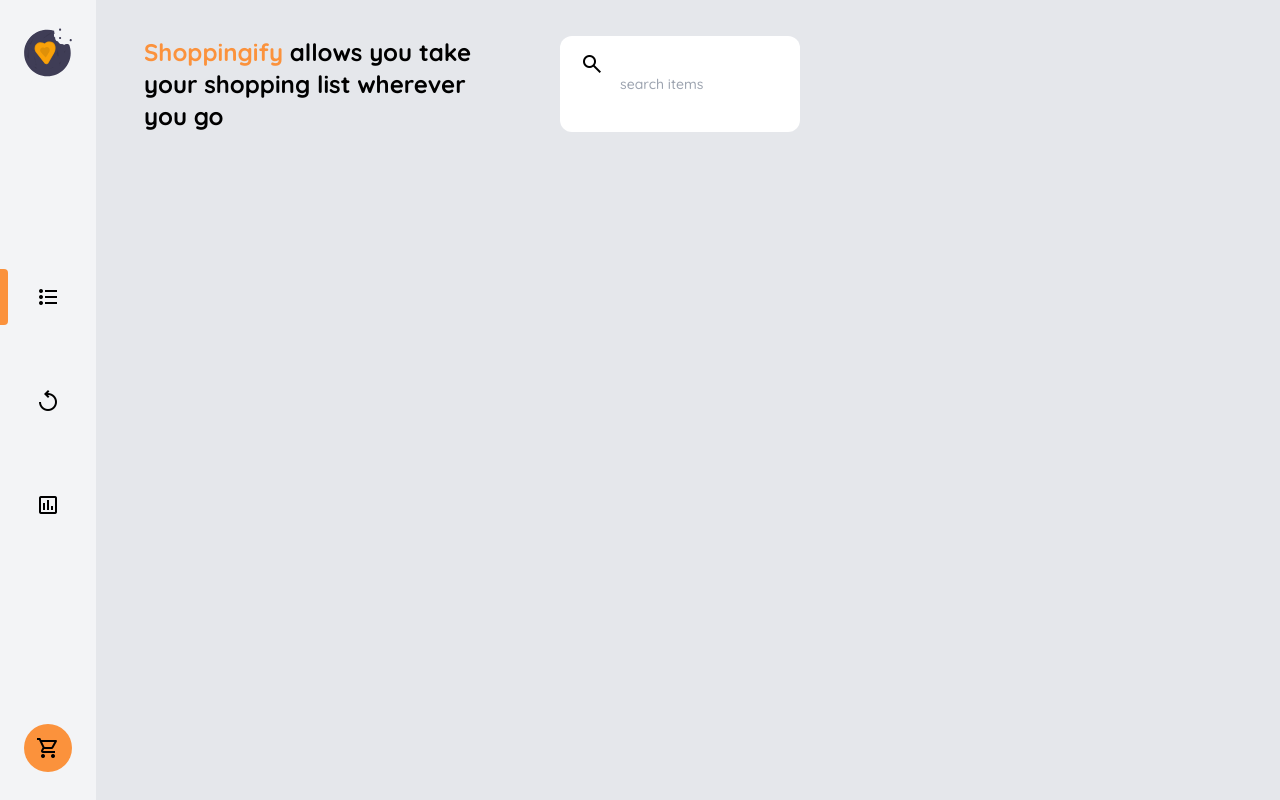
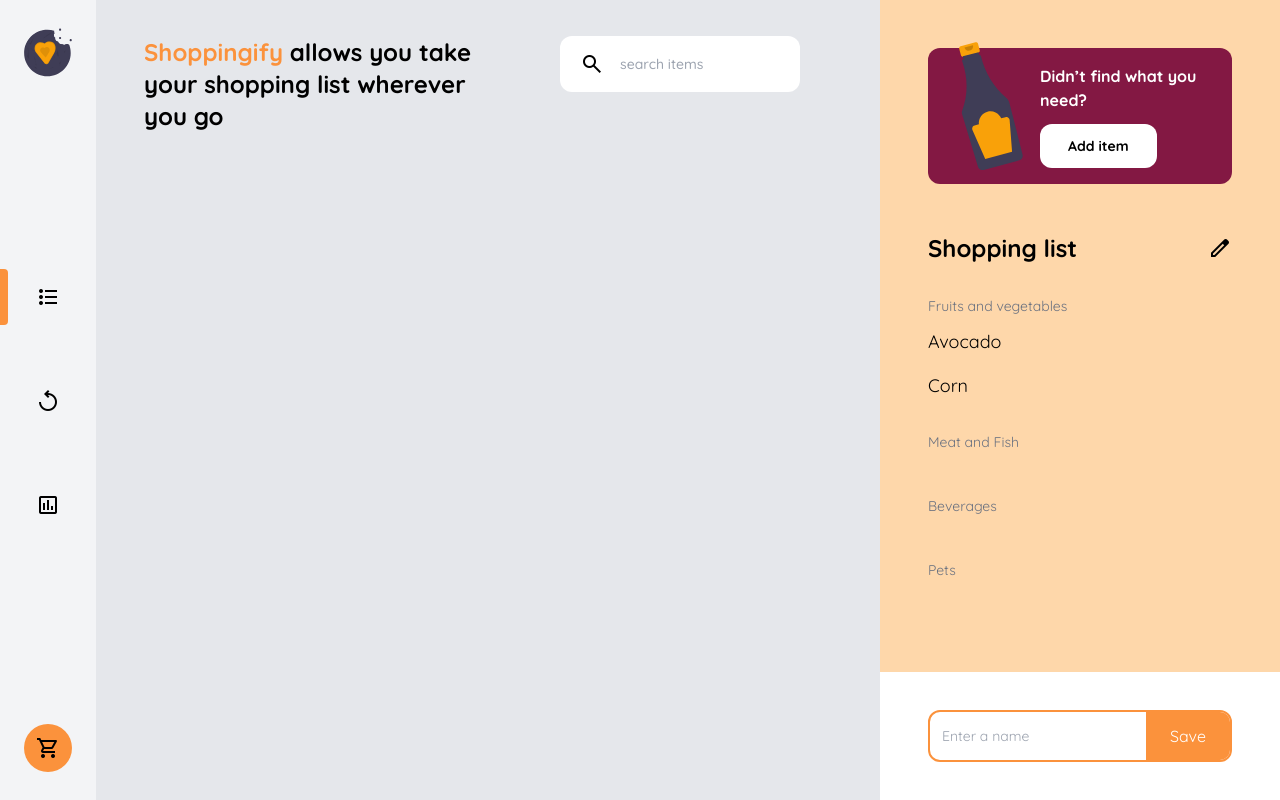
Before and after one commit to konradczarny02/Shoppingify, a React (Vite) app: page / in a window 1280 px wide. Built offline with nearby package versions, Linux system fonts and the light colour scheme.

Commit message:
feat: shopping list, list name input

```diff
--- a/src/App.tsx
+++ b/src/App.tsx
@@ -1,15 +1,18 @@
 import React from 'react';
 import { Layout } from './Layout';
 import { Header } from './components/Header';
+import { Sidebar } from './components/Sidebar';
 
 export const App = () => {
   return (
     <Layout>
-      <div className="w-full h-full pt-9 grid grid-cols-1 lg:grid-cols-[1fr_400px] gap-20">
-        <div className="h-full w-full px-3 lg:pl-12 lg:pr-0">
+      <div className="w-full h-full grid grid-cols-1 lg:grid-cols-[1fr_400px] gap-20">
+        <div className="h-full w-full pt-9 px-3 lg:pl-12 lg:pr-0">
           <Header />
         </div>
-        <div className="hidden lg:flex w-full h-full"></div>
+        <div className="hidden lg:flex w-full h-full">
+          <Sidebar />
+        </div>
       </div>
     </Layout>
   );
--- /dev/null
+++ b/src/components/AddItemBanner.tsx
@@ -0,0 +1,27 @@
+import React from 'react';
+
+export interface AddItemBanner {
+  onClick: () => void;
+}
+
+export const AddItemBanner = (props: AddItemBanner) => {
+  const { onClick } = props;
+  return (
+    <div className="w-full rounded-xl bg-pink-900 py-4 pr-5 pl-28 relative flex flex-col gap-3 items-start">
+      <img
+        src="/source.svg"
+        alt="sauce bottle"
+        className="absolute bottom-3 left-4"
+      />
+      <p className="text-white text-base font-bold">
+        Didn’t find what you need?
+      </p>
+      <button
+        onClick={onClick}
+        className="py-3 px-7 text-sm text-black bg-white border-none font-bold rounded-xl"
+      >
+        Add item
+      </button>
+    </div>
+  );
+};
--- /dev/null
+++ b/src/components/Category.tsx
@@ -0,0 +1,27 @@
+import React from 'react';
+
+export interface Item {
+  id: string;
+  name: string;
+}
+
+export interface CategoryProps {
+  label: string;
+  items: Item[];
+}
+
+export const Category = (props: CategoryProps) => {
+  const { label, items } = props;
+  return (
+    <div>
+      <h5 className="text-gray-500 mb-3 text-sm">{label}</h5>
+      <ul className="flex flex-col gap-4">
+        {items.map((item) => (
+          <li key={item.id} className="text-lg">
+            {item.name}
+          </li>
+        ))}
+      </ul>
+    </div>
+  );
+};
--- a/src/components/Header.tsx
+++ b/src/components/Header.tsx
@@ -13,7 +13,7 @@ export const Header = () => {
     debouncedSearch(e.currentTarget.value);
 
   return (
-    <div className="flex gap-16 justify-center lg:justify-items-start">
+    <div className="flex gap-16 justify-center items-start lg:justify-items-start">
       <Heading />
       <Search onChange={handleSearch} />
     </div>
--- /dev/null
+++ b/src/components/ListNameInput.tsx
@@ -0,0 +1,28 @@
+import React from 'react';
+
+export interface ListNameInputProps {
+  onSave: (value: string) => void;
+}
+
+export const ListNameInput = (props: ListNameInputProps) => {
+  const [inputValue, setInputValue] = React.useState('');
+  const { onSave } = props;
+  const handleBlur = (e: React.ChangeEvent<HTMLInputElement>) =>
+    setInputValue(e.currentTarget.value);
+  const handleSave = () => onSave(inputValue);
+  return (
+    <div className="w-full rounded-xl border-2 border-orange-400 pl-3 flex items-center overflow-hidden">
+      <input
+        onBlur={handleBlur}
+        placeholder="Enter a name"
+        className="text-sm focus:outline-none"
+      />
+      <button
+        onClick={handleSave}
+        className="h-full ml-auto py-3 text-white px-6 bg-orange-400 border-none"
+      >
+        Save
+      </button>
+    </div>
+  );
+};
--- /dev/null
+++ b/src/components/ShoppingList.tsx
@@ -0,0 +1,22 @@
+import React from 'react';
+import { Category, Item } from './Category';
+
+const mockFruits: Item[] = [
+  { id: '1', name: 'Avocado' },
+  { id: '2', name: 'Corn' },
+];
+
+export const ShoppingList = () => {
+  return (
+    <div className="mt-12 flex flex-col gap-8">
+      <div className="flex justify-between items-center">
+        <h3 className="text-2xl font-bold">Shopping list</h3>
+        <span className="material-symbols-outlined">edit</span>
+      </div>
+      <Category label="Fruits and vegetables" items={mockFruits} />
+      <Category label="Meat and Fish" items={[]} />
+      <Category label="Beverages" items={[]} />
+      <Category label="Pets" items={[]} />
+    </div>
+  );
+};
--- /dev/null
+++ b/src/components/Sidebar.tsx
@@ -0,0 +1,24 @@
+import React from 'react';
+import { AddItemBanner } from './AddItemBanner';
+import { ListNameInput } from './ListNameInput';
+import { ShoppingList } from './ShoppingList';
+
+export const Sidebar = () => {
+  const handleAddItem = () => {
+    throw new Error('TODO: Add item not yet implemented');
+  };
+
+  const handleAddListName = (value: string) => {
+    throw new Error('TODO: add list name');
+  };
+
+  return (
+    <div className="w-full h-full bg-orange-200 relative p-12">
+      <AddItemBanner onClick={handleAddItem} />
+      <ShoppingList />
+      <div className="bg-white absolute left-0 bottom-0 w-full px-12 h-32 flex justify-center items-center">
+        <ListNameInput onSave={handleAddListName} />
+      </div>
+    </div>
+  );
+};
```
Also changed, not shown: public/source.svg (added).
